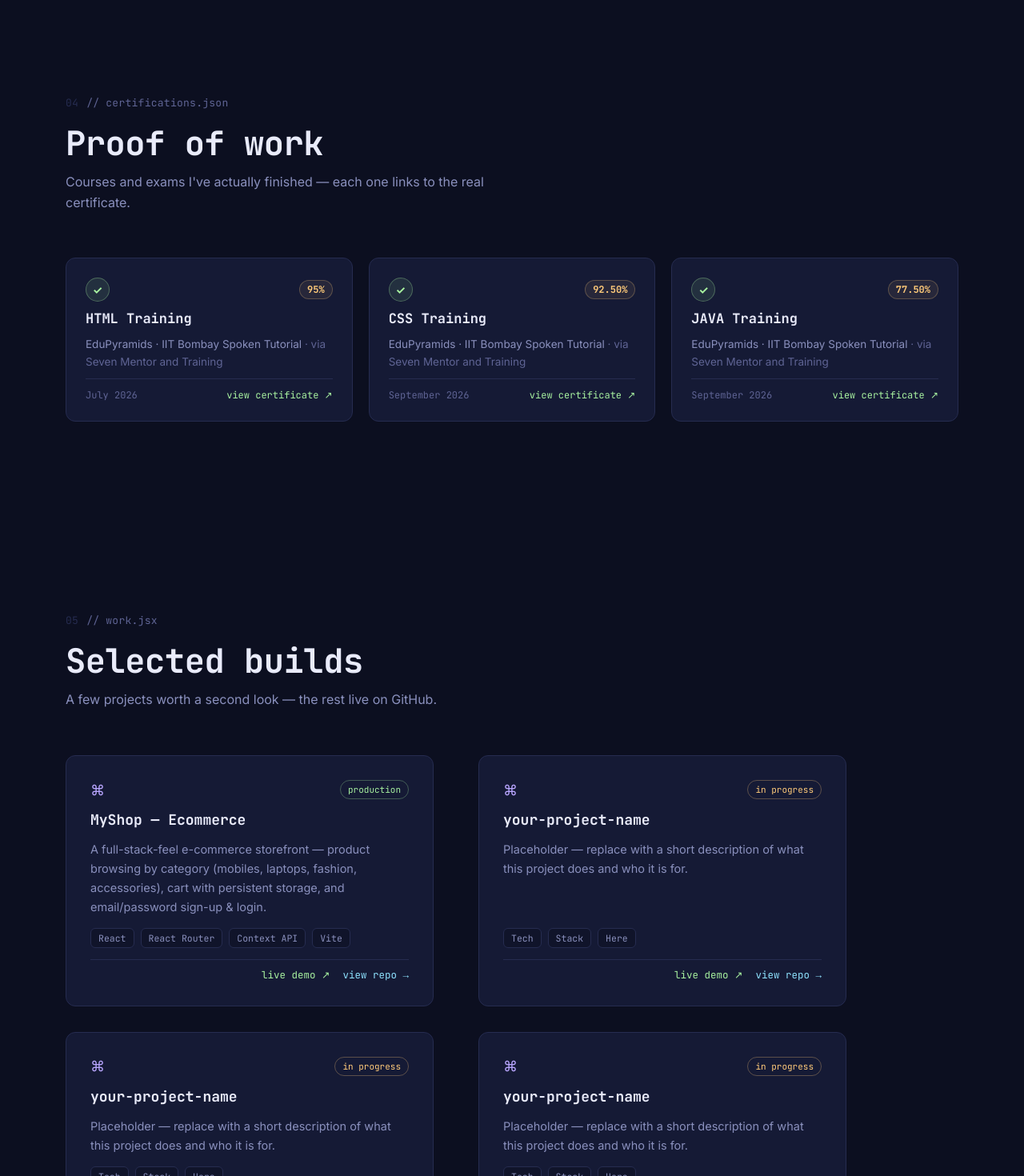
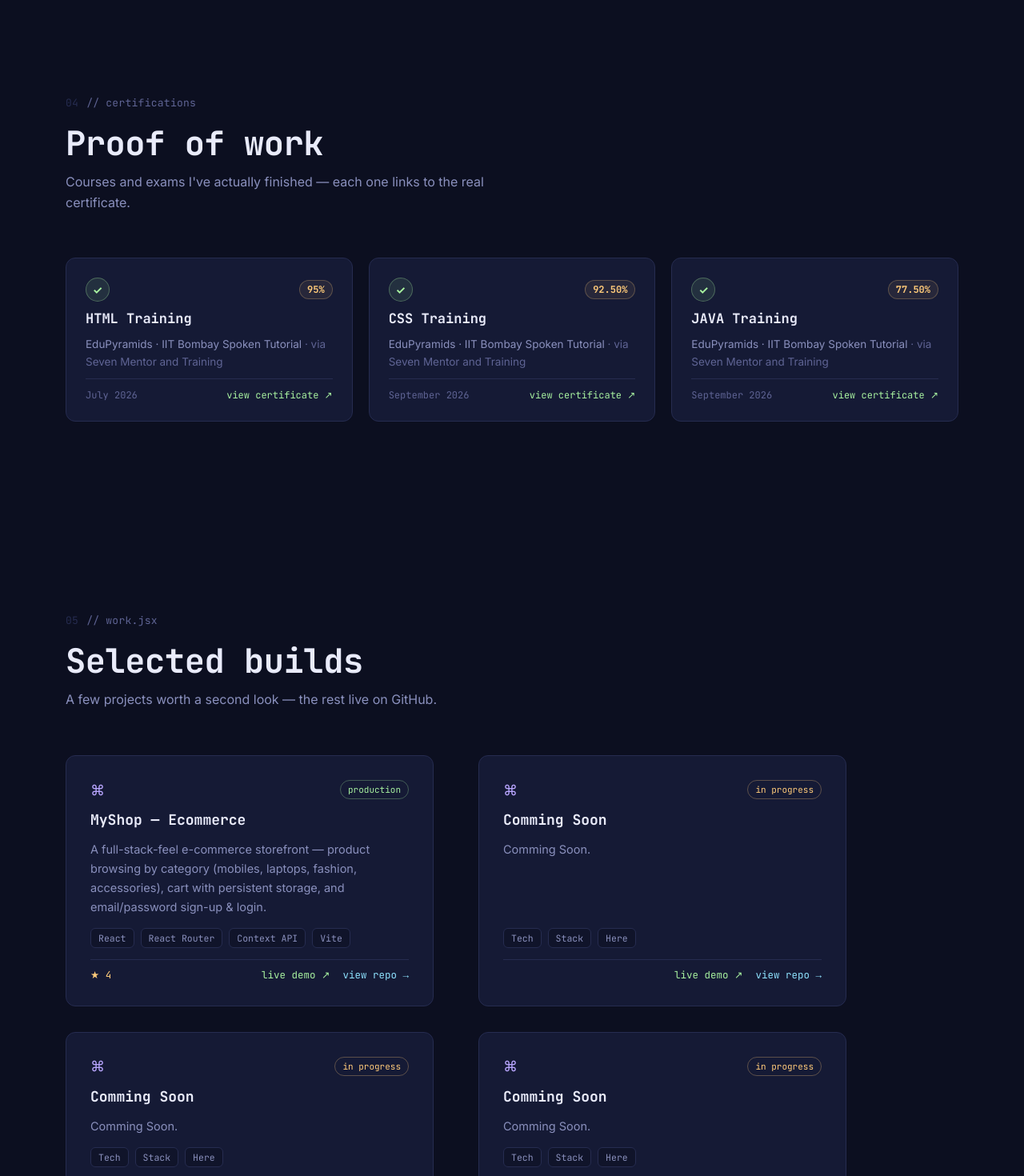
Before and after one commit to karan-suryvanshi/Portfolio_Karan, a React (Vite) app: page / in a window 1280 px wide. Shown: the part 2660-4130 px from the top of the page at 80% size. Built offline with nearby package versions, Linux system fonts and the light colour scheme.

Commit message:
Some mistakes change

```diff
--- a/src/components/Certifications.jsx
+++ b/src/components/Certifications.jsx
@@ -63,7 +63,7 @@ export default function Certifications() {
           viewport={{ once: true, amount: 0.3 }}
           transition={{ duration: 0.6 }}
         >
-          <div className="eyebrow"><span className="ln">04</span> // certifications.json</div>
+          <div className="eyebrow"><span className="ln">04</span> // certifications</div>
           <h2 className="section-title">Proof of work</h2>
           <p className="section-sub">Courses and exams I've actually finished — each one links to the real certificate.</p>
         </motion.div>
--- a/src/components/Contact.jsx
+++ b/src/components/Contact.jsx
@@ -72,7 +72,7 @@ export default function Contact() {
           transition={{ duration: 0.6 }}
         >
           <div className="eyebrow">
-            <span className="ln">07</span> // contact.js
+            <span className="ln">07</span> // contact.
           </div>
 
           <h2 className="section-title">
@@ -258,7 +258,7 @@ export default function Contact() {
               <div>
 
                 <a
-                  href="https://github.com/karansu"
+                  href="https://github.com/karan-suryvanshi"
                   target="_blank"
                   rel="noopener noreferrer"
                 >
--- a/src/components/Experience.jsx
+++ b/src/components/Experience.jsx
@@ -6,21 +6,21 @@ import './experience.css'
 // new certificates there instead of here.
 const LOG = [
   {
-    hash: 'f21a9e0',
+
     role: 'Full Stack Java Training (in progress)',
     org: 'Seven Mentor and Training, Pune',
     period: 'Present',
     msg: 'Currently completing a full-stack Java course — wrapping up soon, then diving straight into job applications.',
   },
   {
-    hash: '6e2f710',
+
     role: 'Personal Projects',
     org: 'Self-directed',
     period: '2024 — Present',
     msg: 'Built and shipped full-stack projects like MyShop (React e-commerce app) to learn React, routing, and state management by doing.',
   },
   {
-    hash: '9c2d115',
+
     role: 'B.Sc, Computer Science',
     org: 'Shiv Chhatrapati College, Sambhaji Nagar',
     period: '2021 — 2025',
@@ -38,7 +38,7 @@ export default function Experience() {
           viewport={{ once: true, amount: 0.3 }}
           transition={{ duration: 0.6 }}
         >
-          <div className="eyebrow"><span className="ln">06</span> // experience.log</div>
+          <div className="eyebrow"><span className="ln">06</span> // experience</div>
           <h2 className="section-title">git log --career</h2>
           <p className="section-sub">The commit history, roughly. Most recent first.</p>
         </motion.div>
--- a/src/components/Projects.jsx
+++ b/src/components/Projects.jsx
@@ -1,22 +1,20 @@
 import { motion } from 'framer-motion'
 import './projects.css'
 
-// TODO: replace `repo`/`demo` with your real GitHub repo and live demo URLs.
-// Edit the placeholder cards below with your own project details,
-// or add more objects to this array (same shape) as you build them.
+
 const PROJECTS = [
   {
     name: 'MyShop — Ecommerce',
     desc: 'A full-stack-feel e-commerce storefront — product browsing by category (mobiles, laptops, fashion, accessories), cart with persistent storage, and email/password sign-up & login.',
     stack: ['React', 'React Router', 'Context API', 'Vite'],
-    stars: 0,
+    stars: 4,
     status: 'production',
-    repo: 'https://github.com/karansu/MyShop-Ecommerce',
+    repo: 'https://github.com/karan-suryvanshi/MyShop-Ecommerce',
     demo: 'https://karan-ecom.netlify.app',
   },
   {
-    name: 'your-project-name',
-    desc: 'Placeholder — replace with a short description of what this project does and who it is for.',
+    name: 'Comming Soon',
+    desc: 'Comming Soon.',
     stack: ['Tech', 'Stack', 'Here'],
     stars: 0,
     status: 'in progress',
@@ -24,8 +22,8 @@ const PROJECTS = [
     demo: '#',
   },
   {
-    name: 'your-project-name',
-    desc: 'Placeholder — replace with a short description of what this project does and who it is for.',
+    name: 'Comming Soon',
+    desc: 'Comming Soon.',
     stack: ['Tech', 'Stack', 'Here'],
     stars: 0,
     status: 'in progress',
@@ -33,8 +31,8 @@ const PROJECTS = [
     demo: '#',
   },
   {
-    name: 'your-project-name',
-    desc: 'Placeholder — replace with a short description of what this project does and who it is for.',
+    name: 'Comming Soon',
+    desc: 'Comming Soon.',
     stack: ['Tech', 'Stack', 'Here'],
     stars: 0,
     status: 'in progress',
--- a/src/components/Skills.jsx
+++ b/src/components/Skills.jsx
@@ -37,7 +37,7 @@ export default function Skills() {
           viewport={{ once: true, amount: 0.3 }}
           transition={{ duration: 0.6 }}
         >
-          <div className="eyebrow"><span className="ln">03</span> // skills.json</div>
+          <div className="eyebrow"><span className="ln">03</span> // skills</div>
           <h2 className="section-title">What I reach for</h2>
           <p className="section-sub">A working toolkit, kept current — not a wall of every logo I've ever clicked on.</p>
         </motion.div>
```
